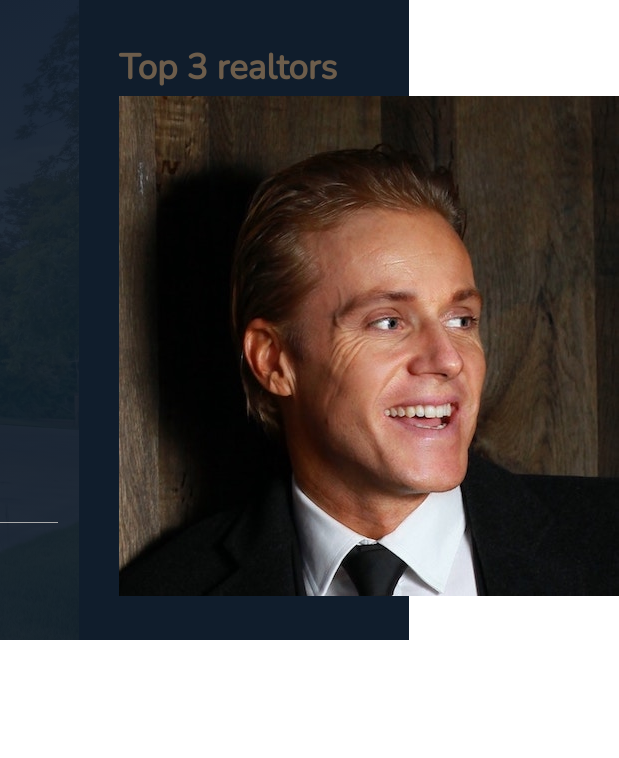
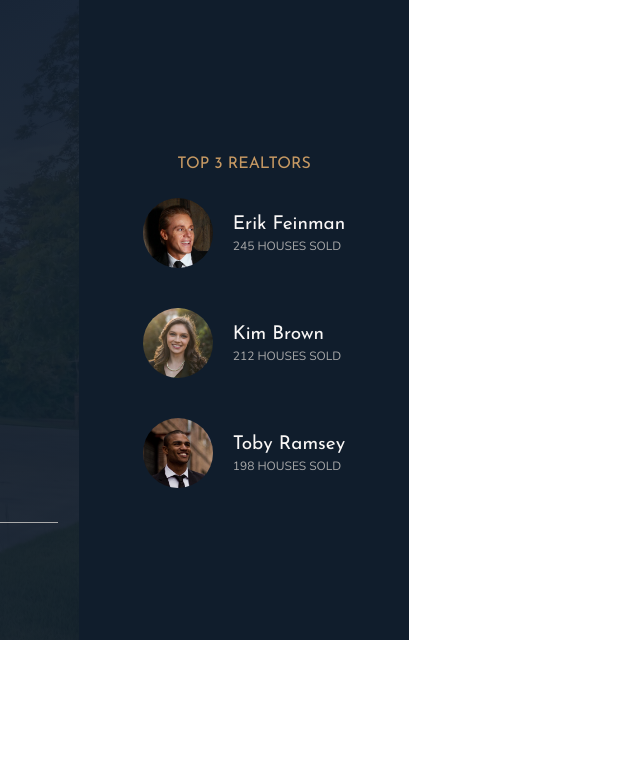
Before and after one commit to davidgq10/NexterWebsite-BaseOnGridLayout, a website: page index.html in a window 1280 px wide. Shown: the top 758 px of the page, 871-1490 px from the left, 619 px wide, since content can reach past the window. Drawn offline with nearby package versions, Linux system fonts and the light colour scheme.

Commit message:
finished header and realtors

```diff
--- a/index.html
+++ b/index.html
@@ -32,17 +32,26 @@
         </div>
     </header>
     <div class="realtors">
-        <h3 class="heding-3">
-            Top 3 realtors
-        </h3>
+        <h3 class="heading-3">Top 3 Realtors</h3>
         <div class="realtors__list">
-            <img src="img/realtor-1.jpeg" alt="Realtor 1" class="realtors__img"></img>
+            <img src="img/realtor-1.jpeg" alt="Realtor 1" class="realtors__img">
             <div class="realtors__details">
-                <div class="realtors__name">
-                    <h5 class="realtors__text"></h5>
+                <h4 class="heading-4 heading-4--light">Erik Feinman</h4>
+                <p class="realtors__sold">245 houses sold</p>
+            </div>
+
+            <img src="img/realtor-2.jpeg" alt="Realtor 2" class="realtors__img">
+            <div class="realtors__details">
+                <h4 class="heading-4 heading-4--light">Kim Brown</h4>
+                <p class="realtors__sold">212 houses sold</p>
+            </div>
+
+            <img src="img/realtor-3.jpeg" alt="Realtor 3" class="realtors__img">
+            <div class="realtors__details">
+                <h4 class="heading-4 heading-4--light">Toby Ramsey</h4>
+                <p class="realtors__sold">198 houses sold</p>
             </div>
         </div>
-            </udivl>
     </div>
     <section class="features">
         <div class="feature">
--- a/sass/_base.scss
+++ b/sass/_base.scss
@@ -13,6 +13,13 @@ $color-grey-dark-2: #6D5D4B;
 // FONT VARIABLES
 $font-primary: 'Nunito', sans-serif;
 $font-display: 'Josefin Sans', sans-serif;
+
+
+// RESPONSIVE BREAKPOINTS
+$bp-largest: 75em; // 1200px
+$bp-large: 62.5em; // 1000px
+$bp-medium: 50em; // 800px;
+$bp-small: 37.5em; // 600px;
 
 *,
 *::before,
--- a/sass/_realtors.scss
+++ b/sass/_realtors.scss
@@ -1,4 +1,44 @@
 .realtors {
     background-color: $color-secondary;
     grid-column: col-start 7 / full-end;
+    padding: 3rem;
+
+    display: grid;
+    align-content: center;
+    justify-content: center;
+    justify-items: center;
+    grid-row-gap: 2rem;
+
+    @media only screen and (max-width: $bp-medium) {
+        grid-column: 1 / -1;
+    }
+
+    &__list {
+        display: grid;
+        grid-template-columns: min-content max-content;
+        grid-column-gap: 2rem;
+        grid-row-gap: 5vh;
+        align-items: center;
+
+        @media only screen and (max-width: $bp-medium) {
+            grid-template-columns: repeat(3, min-content max-content);
+        }
+
+        @media only screen and (max-width: $bp-small) {
+            grid-template-columns: min-content max-content;
+        }
+    }
+
+    &__img {
+        width: 7rem;
+        border-radius: 50%;
+        display: block;
+    }
+
+    &__sold {
+        text-transform: uppercase;
+        color: $color-grey-light-2;
+        margin-top: -3px;
+        font-size: 1.2rem;
+    }
 }
--- a/sass/_typography.scss
+++ b/sass/_typography.scss
@@ -58,13 +58,22 @@
     transition: all .2s;
 
     &:hover {
-        background-color: $color-primary-dark
+        background-color: $color-primary-dark;
     }
 }
 
-.mb{
-    &-sm {margin-bottom: 2rem;}
-    &-md {margin-bottom: 3rem;}
-    &-lg {margin-bottom: 4rem;}
-    &-hg {margin-bottom: 8rem;}
+.mb-sm {
+    margin-bottom: 2rem;
 }
+
+.mb-md {
+    margin-bottom: 3rem;
+}
+
+.mb-lg {
+    margin-bottom: 4rem;
+}
+
+.mb-hg {
+    margin-bottom: 8rem;
+}
```
Also changed, not shown: css/style.css. Lines whose indentation alone changed are shown as unchanged.
